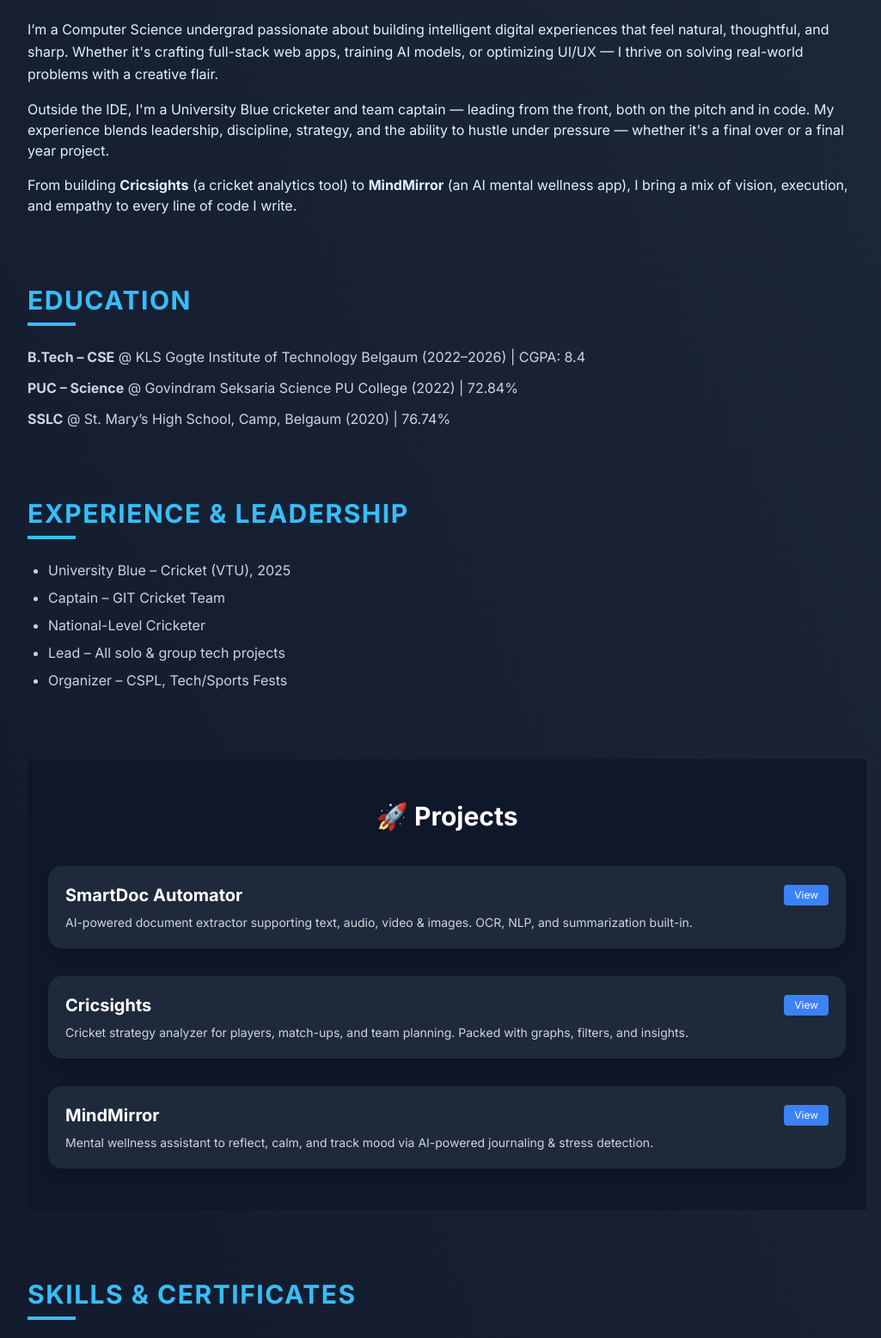
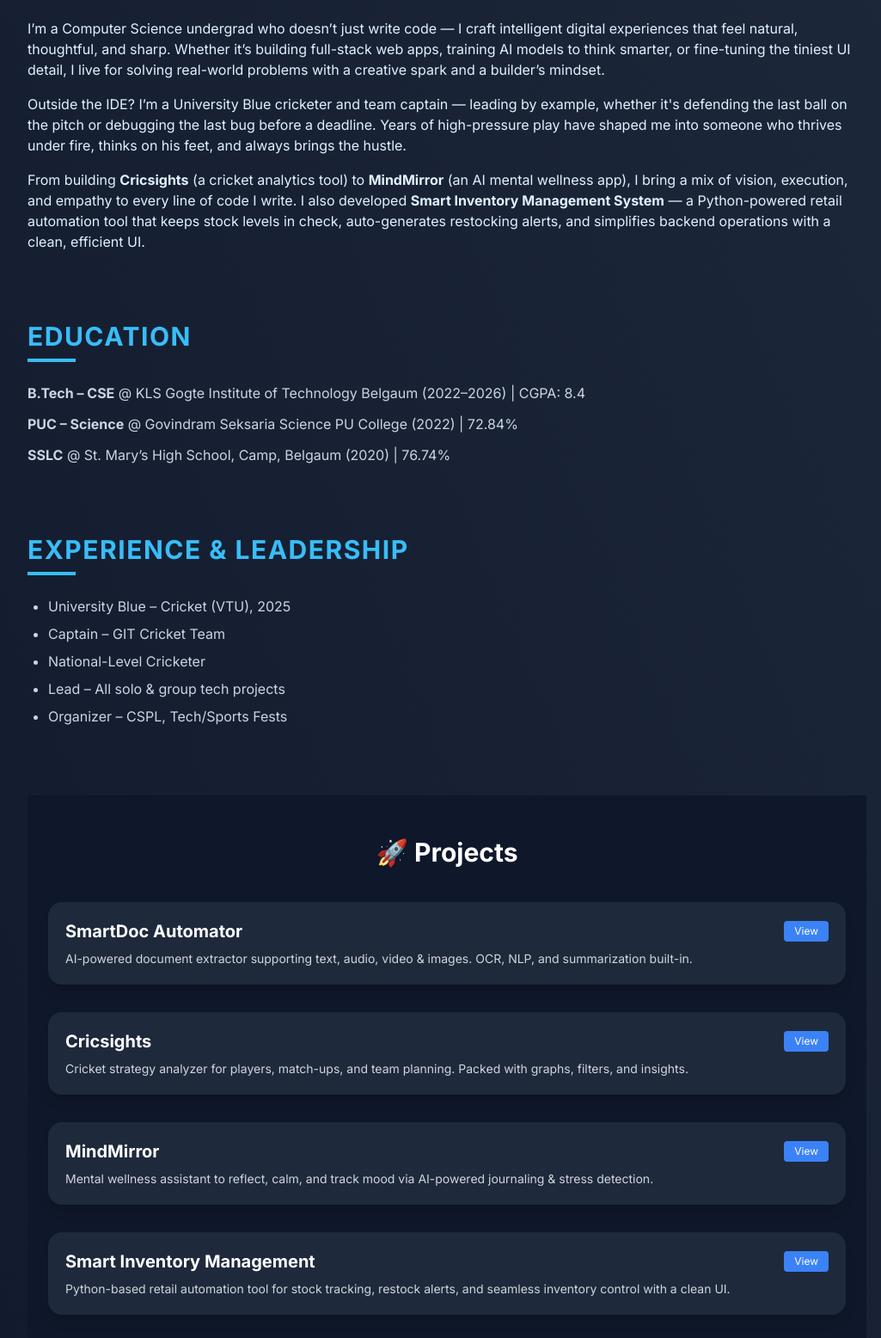
Before and after one commit to yashhavalannache/portfolio, a plain HTML site: page index.html in a window 1280 px wide. Shown: the part 465-2021 px from the top of the page at 86% size, without its empty margins (120-1145 px from the left). Drawn offline with nearby package versions, Linux system fonts and the light colour scheme.

Commit message:
✨ Updated portfolio with latest changes

```diff
--- a/index.html
+++ b/index.html
@@ -72,14 +72,16 @@
         <span class="block w-14 h-1 bg-[#38bdf8] mt-2"></span>
       </h2>
       <p class="leading-relaxed">
-        I’m a Computer Science undergrad passionate about building intelligent digital experiences that feel natural, thoughtful, and sharp. Whether it's crafting full-stack web apps, training AI models, or optimizing UI/UX — I thrive on solving real-world problems with a creative flair.
-      </p>
-      <p class="mt-4">
-        Outside the IDE, I'm a University Blue cricketer and team captain — leading from the front, both on the pitch and in code. My experience blends leadership, discipline, strategy, and the ability to hustle under pressure — whether it's a final over or a final year project.
-      </p>
-      <p class="mt-4">
-        From building <strong>Cricsights</strong> (a cricket analytics tool) to <strong>MindMirror</strong> (an AI mental wellness app), I bring a mix of vision, execution, and empathy to every line of code I write.
-      </p>
+        <p>
+  I’m a Computer Science undergrad who doesn’t just write code — I craft intelligent digital experiences that feel natural, thoughtful, and sharp. Whether it’s building full-stack web apps, training AI models to think smarter, or fine-tuning the tiniest UI detail, I live for solving real-world problems with a creative spark and a builder’s mindset.
+</p>
+<p class="mt-4">
+  Outside the IDE? I’m a University Blue cricketer and team captain — leading by example, whether it's defending the last ball on the pitch or debugging the last bug before a deadline. Years of high-pressure play have shaped me into someone who thrives under fire, thinks on his feet, and always brings the hustle.
+</p>
+<p class="mt-4">
+  From building <strong>Cricsights</strong> (a cricket analytics tool) to <strong>MindMirror</strong> (an AI mental wellness app), I bring a mix of vision, execution, and empathy to every line of code I write. I also developed <strong>Smart Inventory Management System</strong> — a Python-powered retail automation tool that keeps stock levels in check, auto-generates restocking alerts, and simplifies backend operations with a clean, efficient UI.
+</p>
+
     </section>
 
     <!-- Education -->
@@ -165,6 +167,21 @@
         Mental wellness assistant to reflect, calm, and track mood via AI-powered journaling & stress detection.
       </p>
     </div>
+<!-- 🔷 Project 4 -->
+<div class="relative bg-[#1e293b] rounded-2xl p-5 shadow-lg">
+
+  <div class="flex justify-between items-center mb-2">
+    <h3 class="text-xl font-semibold text-white">Smart Inventory Management</h3>
+    <a href="projects/SmartInventory.html"
+       class="bg-blue-500 text-white text-xs px-3 py-1 rounded hover:bg-blue-600 transition">
+      View
+    </a>
+  </div>
+
+  <p class="text-sm text-gray-300">
+    Python-based retail automation tool for stock tracking, restock alerts, and seamless inventory control with a clean UI.
+  </p>
+</div>
 
   </div>
 </section>
```
Also changed, not shown: projects/SmartInventory.html (added, +47 -0 lines).
